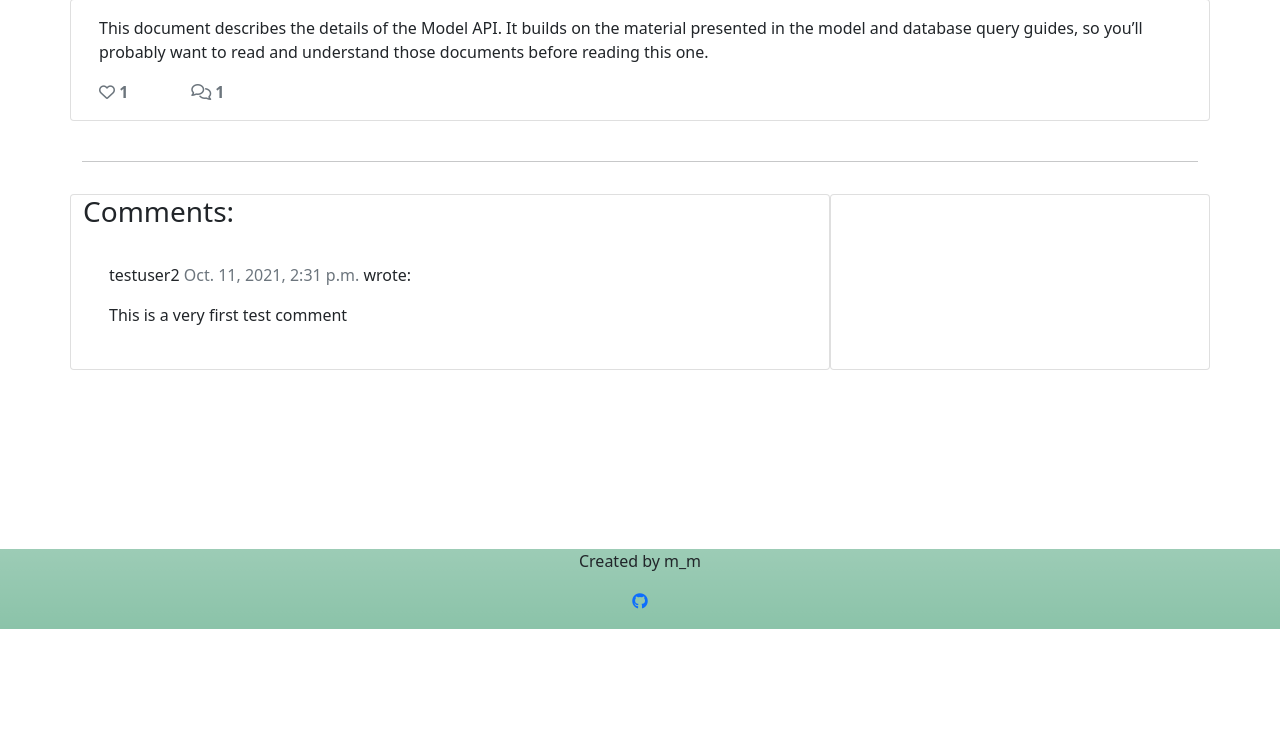
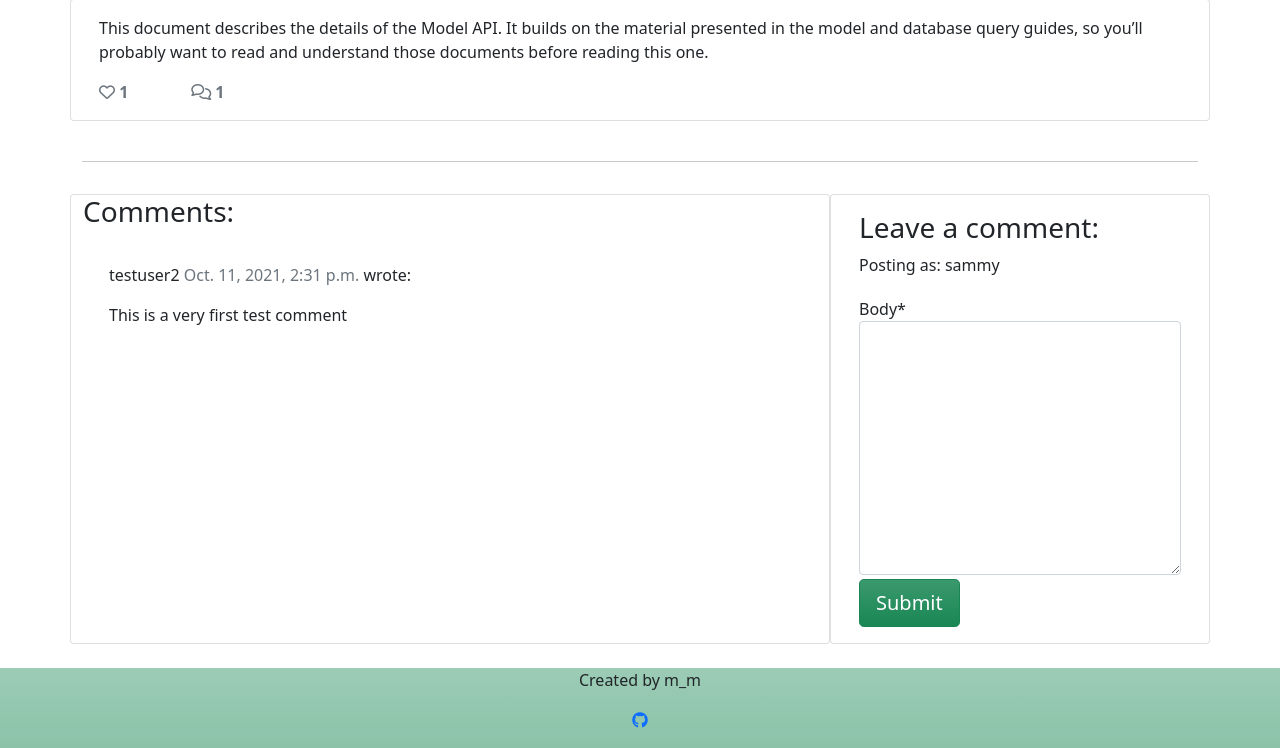
Before and after one commit to mwmlln/tails-on-trails, a Django app: a page that uses templates/base.html in a window 1280 px wide. Shown: the part 171-919 px from the top of the page. Before the commit the page ends 800 px from the top, so only its background shows below. Run offline with Django 3.2, Linux system fonts and the light colour scheme; a user stored in the database is signed in; data comes from the database, SQL or seed files in the repository; both versions use the stored data as it was after the commit; some libraries are stand-ins or nearby versions.

Commit message:
ADD commenting functionality for post_detail created

```diff
--- /dev/null
+++ b/forum/forms.py
@@ -0,0 +1,8 @@
+from .models import Comment
+from django import forms
+
+
+class CommentForm(forms.ModelForm):
+    class Meta:
+        model = Comment
+        fields = ('body',)
--- a/forum/views.py
+++ b/forum/views.py
@@ -3,6 +3,7 @@ from django.views import generic, View
 from django.utils.decorators import method_decorator
 from django.contrib.auth.decorators import login_required
 from .models import Post
+from .forms import CommentForm
 
 
 def index(request):
@@ -36,6 +37,38 @@ class PostDetail(View):
                 "comments": comments,
                 "commented": False,
                 "liked": liked,
-                # "comment_form": CommentForm()
+                "comment_form": CommentForm()
             },
         )
+
+
+    def post(self, request, slug, *args, **kwargs):
+
+        queryset = Post.objects.filter(status=1)
+        post = get_object_or_404(queryset, slug=slug)
+        comments = post.comments.filter(approved=True).order_by("-created_on")
+        liked = False
+        if post.likes.filter(id=self.request.user.id).exists():
+            liked = True
+
+        comment_form = CommentForm(data=request.POST)
+        if comment_form.is_valid():
+            comment_form.instance.email = request.user.email
+            comment_form.instance.name = request.user.username
+            comment = comment_form.save(commit=False)
+            comment.post = post
+            comment.save()
+        else:
+            comment_form = CommentForm()
+
+        return render(
+            request,
+            "post_detail.html",
+            {
+                "post": post,
+                "comments": comments,
+                "commented": True,
+                "comment_form": comment_form,
+                "liked": liked
+            },
+        )
--- a/requirements.txt
+++ b/requirements.txt
@@ -4,6 +4,7 @@ dj-database-url==0.5.0
 dj3-cloudinary-storage==0.0.5
 Django==3.2.7
 django-allauth==0.45.0
+django-crispy-forms==1.13.0
 gunicorn==20.1.0
 oauthlib==3.1.1
 psycopg2==2.9.1
--- a/tails_on_trails/settings.py
+++ b/tails_on_trails/settings.py
@@ -56,6 +56,7 @@ INSTALLED_APPS = [
     'cloudinary_storage',
     'django.contrib.staticfiles',
     'cloudinary',
+    'crispy_forms',
     'forum',
 ]
 
@@ -64,6 +65,8 @@ SITE_ID = 1
 LOGIN_REDIRECT_URL = '/'
 LOGOUT_REDIRECT_URL = '/'
 LOGIN_URL = 'home'
+
+CRISPY_TEMPLATE_PACK = 'bootstrap4'
 
 MIDDLEWARE = [
     'django.middleware.security.SecurityMiddleware',
--- a/templates/account/login.html
+++ b/templates/account/login.html
@@ -9,7 +9,7 @@
 
 <div class="containter">
   <div class="row">
-    <div class="col-md-8 mt-3 offset-md-2">
+    <div class="col-md-8 mt-3 offset-md-2 px-0">
 
       <h1>{% trans "Sign In" %}</h1>
 
@@ -20,7 +20,7 @@
   </div>
 
   <div class="row">
-    <div class="col-md-8 mt-3 offset-md-2">
+    <div class="col-md-8 mt-3 offset-md-2 px-0">
 
       <form class="login" method="POST" action="{% url 'account_login' %}">
         {% csrf_token %}
--- a/templates/index.html
+++ b/templates/index.html
@@ -2,7 +2,7 @@
 
 {% block content %}
 <div class="container-fluid">
-    <div class="hero-container">
+    <div class="row hero-container">
         <div class="hero-text align-middle ms-5">
             <h2>Find your ideal nature trail</h2>
             <p>with man's best friend</p>
--- a/templates/post_detail.html
+++ b/templates/post_detail.html
@@ -1,4 +1,6 @@
 {% extends 'base.html' %} {% block content %}
+
+{% load crispy_forms_tags %}
 
 <div class="masthead">
     <div class="container">
@@ -74,9 +76,24 @@
                 {% endfor %}
             </div>
         </div>
-        <div class="col-md-4 card mb-4  mt-3 ">
+        <div class="col-md-4 card mb-4  mt-3">
             <div class="card-body">
                 <!-- For later -->
+                {% if commented %}
+                <div class="alert alert-success" role="alert">
+                    Your comment is awaiting approval
+                </div>
+                {% else %}
+
+
+                <h3>Leave a comment:</h3>
+                <p>Posting as: {{ user.username }}</p>
+                <form method="post" style="margin-top: 1.3em;">
+                    {{ comment_form | crispy }}
+                    {% csrf_token %}
+                    <button type="submit" class="btn btn-success btn-lg bg-gradient mt-1">Submit</button>
+                </form>
+                {% endif %}
             </div>
         </div>
     </div>
```
Also changed, not shown: templates/base.html (+6 -4 lines), db.sqlite3.
